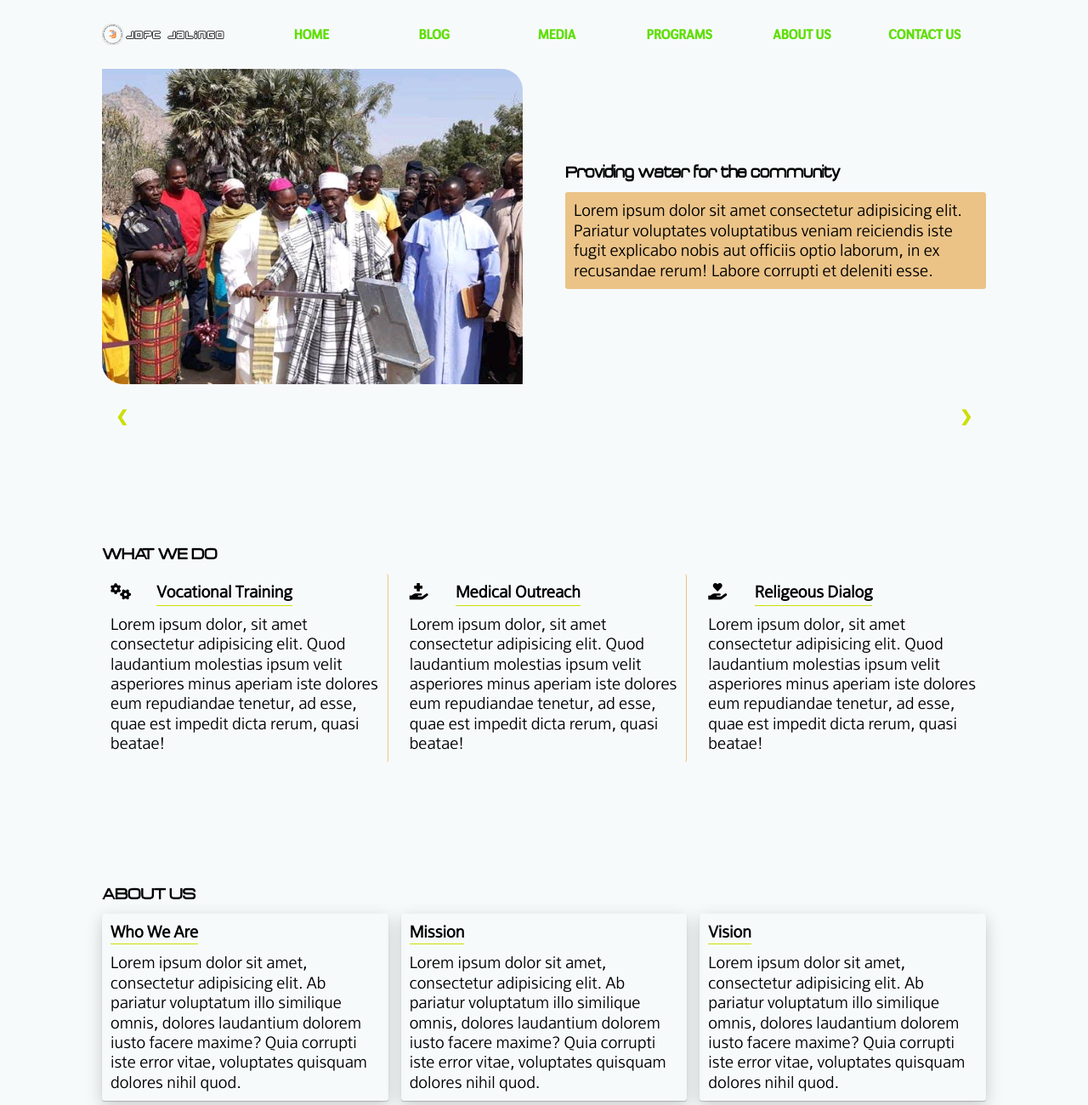
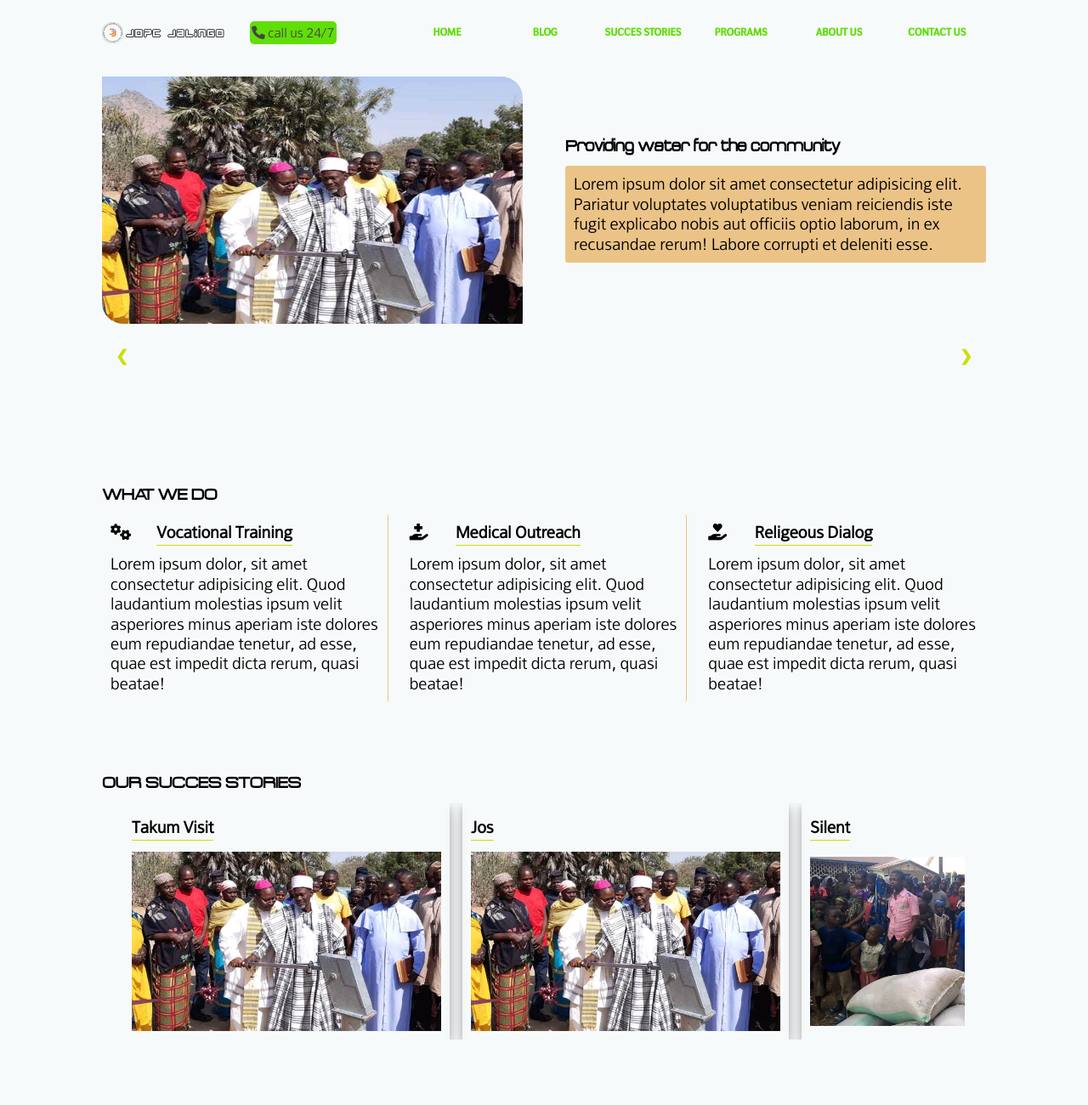
Before and after one commit to leoklems/jdpc_demo, a plain HTML site: page index.html in a window 1280 px wide. Shown: the top 1300 px of the page at 85% size. Drawn offline with Linux system fonts and the light colour scheme.

Commit message:
# add success stories

```diff
--- a/assets/css/style.css
+++ b/assets/css/style.css
@@ -99,6 +99,8 @@ textarea {
     grid-template-columns: repeat(6, 1fr);
     padding: 25px;
     align-items: center;
+    position: fixed;
+    width: 100%;
 }
 
 #hm__header__logo__link {
@@ -116,6 +118,17 @@ textarea {
 
 #main__logo__name {
     font-family: 'out';
+}
+
+#hm__header__dail {
+    grid-column: 4/6;
+    grid-row: 1/2;
+    background-color: var(--primary);
+    border-radius: 5px;
+    color: var(--dates);
+    padding: 2px;
+    width: fit-content;
+    z-index: 3;
 }
 
 #hm__nav {
@@ -173,6 +186,7 @@ textarea {
     gap: 25px;
     grid-template-columns: 1fr;
     padding: 0 25px;
+    margin-top: 90px;
 }
 
 #hm__body__sec__body {
@@ -241,6 +255,7 @@ textarea {
 
 #hm__body__caro__img {
     width: 100%;
+    aspect-ratio: 1.7;
     border-bottom-left-radius: 25px;
     border-top-right-radius: 25px;
 }
@@ -257,6 +272,7 @@ textarea {
 }
 
 #hm__body__w__w__do,
+#hm__body__success__stories,
 #hm__body__about__us {
     display: grid;
     gap: 10px;
@@ -271,14 +287,16 @@ textarea {
 }
 
 #w__w__do__head,
-#hm__body__about__us__header {
+#hm__body__about__us__header,
+#hm__body__success__stories__header {
     text-transform: uppercase;
     font-weight: 600;
     font-family: 'Acens';
 }
 
 .w__w__do__item__name,
-.about__us__item__head {
+.about__us__item__head,
+.success__stories__item__head {
     text-transform: capitalize;
     font-weight: 600;
     width: fit-content;
@@ -314,6 +332,38 @@ textarea {
 .w__w__do__item__desc {
     grid-column: 1/3;
     grid-row: 2/3;
+}
+
+#hm__body__success__stories__body {
+    display: grid;
+    overflow-x: auto;
+    width: calc(100% - 50px);
+    margin: auto;
+    gap: 15px;
+    scroll-snap-type: x mandatory;
+    /* grid-template-columns: 1fr 1fr;
+    /* gap: 10px 2px;
+    border-radius: 3px;
+    overflow-x: auto;
+    overflow-y: hidden;
+    align-items: center; */
+}
+
+.hm__body__success__stories__item {
+    display: grid;
+    gap: 5px;
+    grid-row: 1/1;
+    width: 50vw;
+    scroll-snap-align: start;
+    grid-template-columns: 1fr;
+    grid-template-rows: 1fr 5fr;
+    align-items: center;
+    padding: 10px;
+    box-shadow: 0 4px 8px 0 rgb(0 0 0 / 20%), 0 6px 20px 0 rgb(0 0 0 / 19%);
+}
+
+.success__stories__img {
+    width: 100%;
 }
 
 #hm__body__out__team__contact {
@@ -455,8 +505,11 @@ textarea {
         grid-template-columns: 1fr 5fr;
         align-items: center;
     }
+    #hm__header__dail {
+        grid-column: 2/3;
+    }
     #hm__nav {
-        grid-column: 2/7;
+        grid-column: 3/7;
         position: unset;
         padding: 100px 30px;
         width: 100vw;
@@ -473,6 +526,7 @@ textarea {
         grid-template-columns: repeat(6, 1fr);
         align-items: center;
         justify-items: center;
+        font-size: 0.8em;
     }
     #hm__nav {
         padding: unset;
@@ -506,6 +560,9 @@ textarea {
     }
     .w__w__do__item__div:last-child {
         border-right: unset;
+    }
+    .hm__body__success__stories__item {
+        width: 35vw;
     }
     #hm__body__about__us {
         padding: 15px 0 15px;
@@ -547,6 +604,9 @@ textarea {
     }
     #hm__body__w__w__do {
         padding: 100px 0 60px;
+    }
+    .hm__body__success__stories__item {
+        width: 30vw;
     }
     #hm__body__about__us {
         padding: 60px 0 60px;
--- a/index.html
+++ b/index.html
@@ -18,11 +18,13 @@
                 <img src="assets/images/logo.png" alt="" id="main__logo">
                 <span id="main__logo__name">jdpc jalingo</span>
             </a>
+            <a id="hm__header__dail" href="tel:+234 8108 520 402"><i class="fas fa-phone"></i> call us 24/7</a>
             <nav id="hm__nav" class="hm__nav">
                 <ul id="hm__nav__list">
                     <li class="hm__nav__item"><a href="index.html" class="hm__nav__item__link">home</a></li>
                     <li class="hm__nav__item"><a href="blogs.html" class="hm__nav__item__link">blog</a></li>
-                    <li class="hm__nav__item"><a href="media.html" class="hm__nav__item__link">media</a></li>
+                    <!-- <li class="hm__nav__item"><a href="media.html" class="hm__nav__item__link">media</a></li> -->
+                    <li class="hm__nav__item"><a href="#hm__body__success__stories" class="hm__nav__item__link" id="hm__wedo__lnk">succes stories</a></li>
                     <li class="hm__nav__item"><a href="#hm__body__w__w__do" class="hm__nav__item__link" id="hm__wedo__lnk">programs</a></li>
                     <li class="hm__nav__item"><a href="#hm__body__about__us" class="hm__nav__item__link" id="hm__aboutus__link">about us</a></li>
                     <li class="hm__nav__item"><a href="#hm__body__contact__div" class="hm__nav__item__link" id="hm__contactus__link">contact us</a></li>
@@ -82,6 +84,23 @@
                         <div class="w__w__do__item__name">religeous dialog</div>
                         <div class="w__w__do__item__desc">Lorem ipsum dolor, sit amet consectetur adipisicing elit. Quod laudantium molestias ipsum velit asperiores minus aperiam iste dolores eum repudiandae tenetur, ad esse, quae est impedit dicta rerum, quasi beatae!</div>
                     </div>
+                </div>
+            </section>
+            <section id="hm__body__success__stories">
+                <header id="hm__body__success__stories__header">Our Succes Stories</header>
+                <div id="hm__body__success__stories__body">
+                    <a href="blog-detail.html" class="hm__body__success__stories__item">
+                        <header class="success__stories__item__head">Takum Visit</header>
+                        <img src="assets/images/two.jpg" alt="" class="success__stories__img">
+                    </a>
+                    <a href="blog-detail.html" class="hm__body__success__stories__item">
+                        <header class="success__stories__item__head">Jos</header>
+                        <img src="assets/images/two.jpg" alt="" class="success__stories__img">
+                    </a>
+                    <a href="blog-detail.html" class="hm__body__success__stories__item">
+                        <header class="success__stories__item__head">Silent</header>
+                        <img src="assets/images/three.jpg" alt="" class="success__stories__img">
+                    </a>
                 </div>
             </section>
             <section id="hm__body__about__us">
@@ -147,7 +166,7 @@
                             </div>
                             <div class="hm__body__contact__info__dit__cont">
                                 <span class="footer__cont__info__icon"><i class="fas fa-envelope"></i></span>
-                                <span class="footer__cont__info__">leoklems@aol.com</span>
+                                <span class="footer__cont__info__"><a href="mailto:leoklems@aol.com">leoklems@aol.com</a></span>
                             </div>
                         </div>
                     </div>
```
